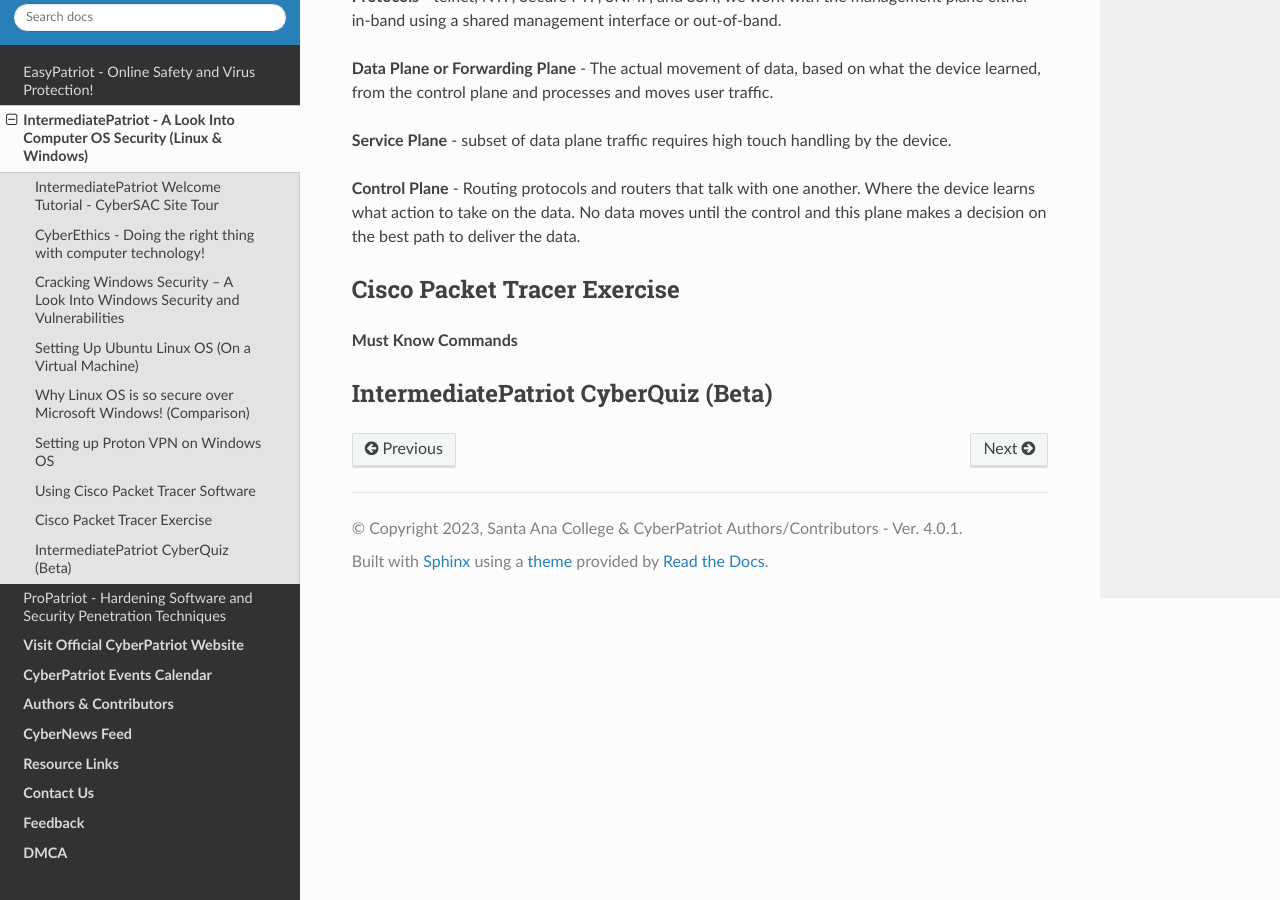
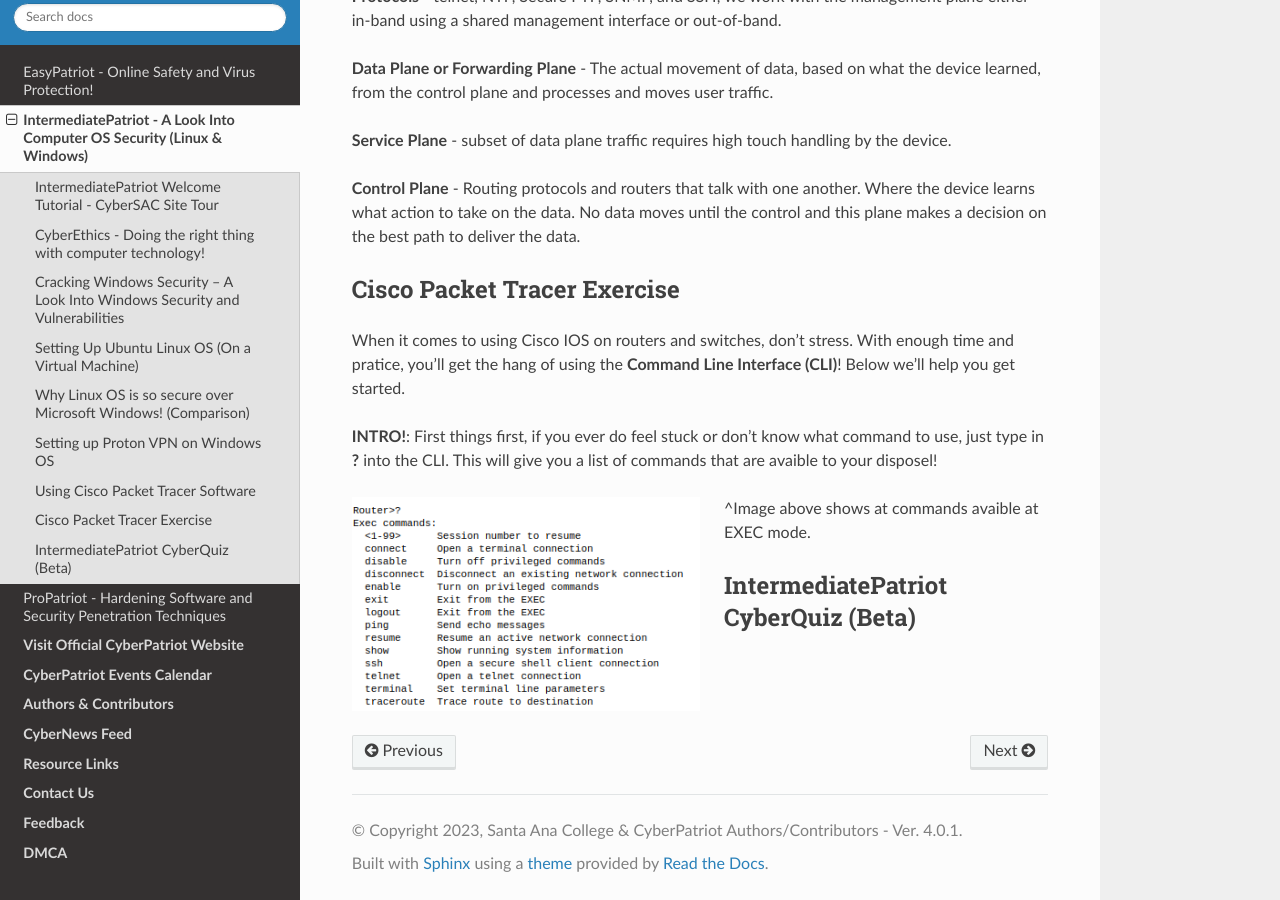
Before and after one commit to natt96z/cybersac, a Sphinx documentation site: the page built from docs/source/MediumCybersac.rst, in a window 1280 px wide and 900 px high, scrolled down 18213 px. Built offline with Sphinx 7.4.7 and the Read the Docs theme 2.0.0, drawn with Linux system fonts in a browser that asks for light colours; a script that is not in the unit is left out.

Commit message:
Update MediumCybersac.rst

```diff
--- a/docs/source/MediumCybersac.rst
+++ b/docs/source/MediumCybersac.rst
@@ -328,11 +328,16 @@ A picture containing graphical user interface
 
 Cisco Packet Tracer Exercise
 ~~~~~~~~~~~~~~~~~~~~~~~~~~~~~~~~~~~~~~~~~~~~~~
-**Must Know Commands**
 
+When it comes to using Cisco IOS on routers and switches, don't stress. With enough time and pratice, you'll get the hang of using the **Command Line Interface (CLI)**! Below we'll help you get started.
 
+**INTRO!**:
+First things first, if you ever do feel stuck or don't know what command to use, just type in **?** into the CLI. This will give you a list of commands that are avaible to your disposel!
 
-
+.. image:: https://raw.githubusercontent.com/natt96z/cybersac/main/docs/img/AD1.png
+   :width: 50%
+   :align: left
+^Image above shows at commands avaible at EXEC mode.
 
 IntermediatePatriot CyberQuiz (Beta)
 ~~~~~~~~~~~~~~~~~~~~~~~~~~~~~~~~~~~~~~~~~~~~~
```
